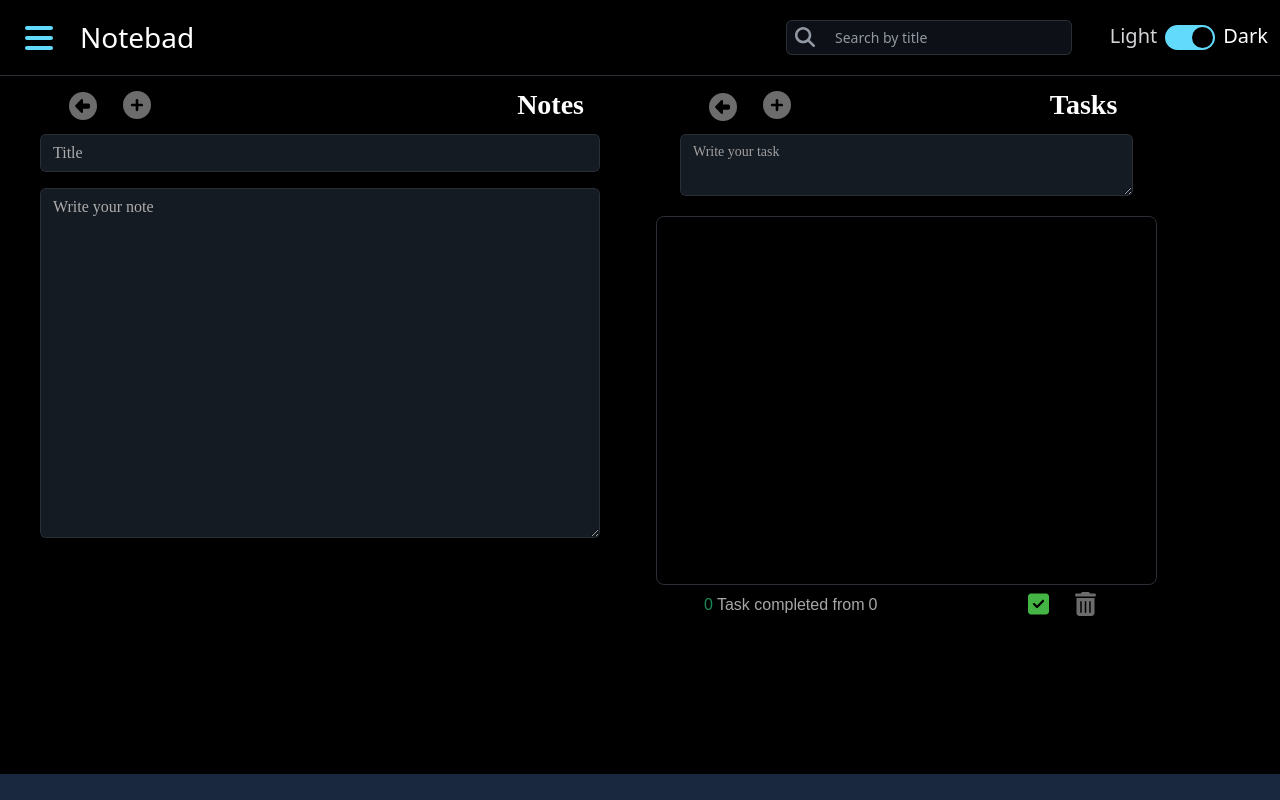
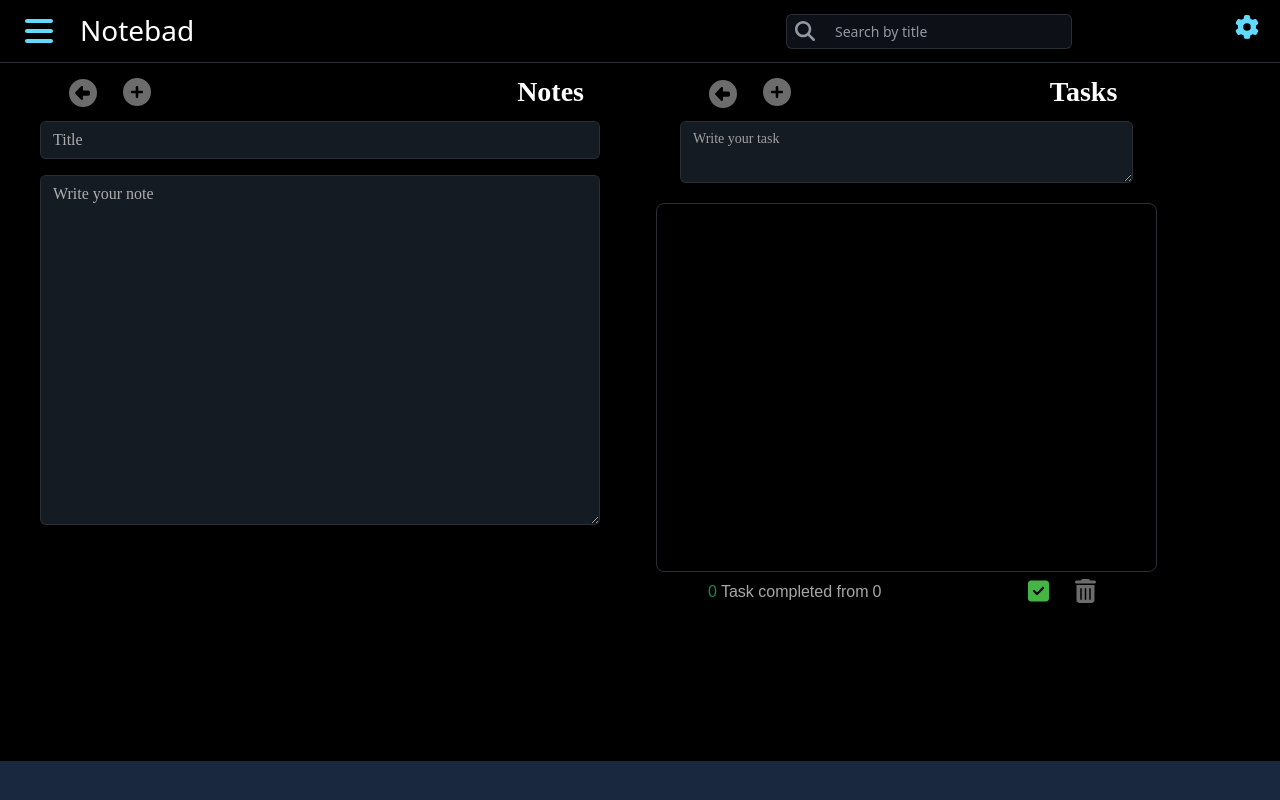
Before and after one commit to togaan/notebad-app-react, a React (Create React App) app: page / in a window 1280 px wide. Shown: the top 800 px of the page. Built offline with nearby package versions, Linux system fonts and the light colour scheme.

Commit message:
add Arabic language

```diff
--- a/src/App.css
+++ b/src/App.css
@@ -5,6 +5,7 @@
   padding-bottom: 200px!important;
 
 }
+
 .App.dark-mode {
   text-align: center;
   background-color: var( --dark-mode-background);
@@ -60,15 +61,9 @@
 
  }
 
- .mode p:nth-of-type(1){
-  color: var(--black-color);
-  margin-top: 13px;
-
-}
- .mode p:nth-of-type(2){
- color: rgba(213, 212, 216, 1);
- margin-top: 13px;
-}
+ .mode {
+  margin-top: -15px!important;
+ }
 
 .nav.dark-mode {
   background-color: var(--dark-mode-background)!important;
@@ -81,6 +76,9 @@
   border-color: #3d444db3!important;
 }
 
+.language button:nth-of-type(1){
+  margin-top: -10px!important;
+}
 
 @media (max-width:573px) {
   .nav .form {
@@ -106,11 +104,11 @@
     top: 50px!important;
     left: 20px!important;
   }
-  .nav .mode {
+  /* .nav .mode {
     position: absolute!important;
     top: 10px!important;
     right: 10px!important;
-  }
+  } */
   .nav h1, nav .show-sidebar {
     position: absolute!important;
     top: 0px!important;
@@ -148,8 +146,17 @@
 .nav.dark-mode :where(h1 )  {
   color: white!important;
 }
-.nav.dark-mode :where(h1, .search-icon )  {
+.nav.dark-mode :where(h1, .search-icon, .settings-icon )  {
   color: rgba(97, 218, 251, 1);
+}
+.settings-icon:hover   {
+  color: rgba(97, 218, 251, 1)!important;
+}
+.settings-items {
+  background-color: #727a86ea;
+}
+.nav.dark-mode .settings-items {
+  background-color: #19283fe7;
 }
 .nav h1 {
   font-family: var(--font-family-primary);
@@ -160,12 +167,7 @@
   color: #9198a1!important;
 }
 
-.nav.dark-mode .mode p:nth-of-type(1){
-  color: rgba(213, 212, 216, 1);
-}
-.nav.dark-mode .mode p:nth-of-type(2){
-  color: white;
-}
+
 
 .nav.dark-mode .modeIcon .circle{
   background-color: var(--dark-mode-background);
@@ -363,7 +365,9 @@
   color: rgba(97, 218, 251, 1)!important;
 }
 
+.go-end {
 
+}
 
 .edit-slide:hover  {
   color: rgba(97, 218, 251, 1)!important;
@@ -458,7 +462,7 @@
 
 .task.dark-mode .task-item{
   border: 1px solid #3d444db3!important;
-  background-color: #5e79a023!important;
+  background-color: var(--dark-background-items)!important;
   color: rgb(214, 214, 214);
 
 }
@@ -532,6 +536,12 @@
 .task-info {
   font-family:Arial, Helvetica, sans-serif!important;
 }
+.rtl {
+  direction: rtl!important;
+}
+.ltr {
+  direction: ltr!important;
+}
 .task.dark-mode .task-info p{
   color: rgb(167, 167, 167);
 }
--- a/src/App.js
+++ b/src/App.js
@@ -1,4 +1,5 @@
 import React, { useEffect } from 'react';
+import { useTranslation } from 'react-i18next';
 import './App.css';
 import Header from './Header';
 import Sidebar from './Sidebar';
@@ -6,6 +7,27 @@ import Note from './Note';
 import Task from './Task';
 
 function App() {
+  // switch language
+  const { t, i18n } = useTranslation();
+  const [direction, setDirection] = React.useState('')
+
+  const changeLanguage = (lng) => {
+    i18n.changeLanguage(lng);
+    localStorage.setItem('language', lng); // Save the selected language to local storage
+    window.location.reload()
+  };
+
+   // Check for language in local storage on component mount
+   useEffect(() => {
+    const userLanguage = localStorage.getItem('language'); // Retrieve the language from local storage
+    if (userLanguage) {
+      i18n.changeLanguage(userLanguage);
+      setDirection(userLanguage === 'ar' ? 'rtl' : 'ltr')  // Set body direction based on stored language
+    }
+  }, [i18n]);
+
+
+
 
   const [mode, setMode] = React.useState(() => {
     // get mode from localStorge
@@ -189,6 +211,9 @@ function App() {
         handleSearchSubmit={handleSearchSubmit}
         searchValue={search}
         noResult={noResult}
+        changeLanguage={changeLanguage}
+        t={t}
+        direction={direction}
       />
 
 
@@ -197,6 +222,8 @@ function App() {
           <div className='row'>
 
             <Sidebar
+              t={t}
+              direction={direction}
               displayNoteToUpdate={(index) => {
                 if (noteArray.length > 0) {
                   setEditIndex(index);
@@ -221,6 +248,8 @@ function App() {
 
             />
             <Note
+              t={t}
+              direction={direction}
               handleNoteTextChange={handleNoteTextChange}
               handleNoteTitleChange={handleNoteTitleChange}
               text={formNoteData.noteText}
@@ -260,7 +289,7 @@ function App() {
                 //window.location.reload()
               }}
             />
-            <Task sidebar={sidebar} mode={mode} editTaskIndexFromSidebar={editTaskIndexFromSidebar} />
+            <Task sidebar={sidebar} mode={mode} editTaskIndexFromSidebar={editTaskIndexFromSidebar} t={t} direction={direction} />
           </div>
         </div>
       </div>
--- a/src/Header.js
+++ b/src/Header.js
@@ -1,37 +1,54 @@
 import React from "react";
 import { FontAwesomeIcon } from "@fortawesome/react-fontawesome";
-import { faMagnifyingGlass, faBars } from '@fortawesome/free-solid-svg-icons';
+import { faMagnifyingGlass, faBars, faGear } from '@fortawesome/free-solid-svg-icons';
+import { useTranslation } from 'react-i18next';
 function Header(props) {
-
+    const [settings, setSetting] = React.useState(false)
+    const handleSettings = () => {
+        setSetting(prev => !prev)
+    }
+    const t = props.t
 
     return (
         <nav className={`nav navbar navbar-expand-lg  text-center text-dark shadow-sm position-relative  ${!props.mode && "dark-mode"}`}>
             <div className="container-fluid">
                 <FontAwesomeIcon icon={faBars} className="show-sidebar btn fs-2 " onClick={props.toggleSidepar} />
-                <h1 className="logo mt-2 fs-3 me-5 start-0 position-absolute position-relative">Notebad</h1>
+
+                <h1 className="logo mt-2 fs-3 me-5 start-0 position-absolute position-relative">{t('Notebad')}</h1>
                 <form className="form d-flex w-25 ms-5 position-absolute end-0  rounded-3" role="search" onSubmit={props.handleSearchSubmit}>
                     <button className="btn" type="submit"><FontAwesomeIcon icon={faMagnifyingGlass} className="search-icon fs-5 position-absolute" /></button>
                     <input
                         className="form-control me-2  search text-white ps-5 "
                         type="search"
-                        placeholder="Search by title"
+                        placeholder={t("Search by title")}
                         value={props.search}
                         onChange={props.handleSerachChange}
                     ></input>
-                    {props.noResult && <p className="text-danger position-absolute top-25 mt-2 start-50 ">No results</p>}
+                    {props.noResult && <p className="text-danger position-absolute top-25 mt-2 start-50 ">{t('No results')}</p>}
 
 
 
                 </form>
-                <div className="mode d-flex align-items-center gap-2" onClick={props.switchMode} >
-                    <p className=" fs-5 d-none d-sm-block" >Light</p>
-                    <div
-                        className="modeIcon rounded-5 position-relative  "
-                    >
-                        <div className="circle rounded-circle d-block position-absolute"></div>
-                    </div>
-                    <p className=" fs-5 d-none d-sm-block">Dark</p>
+                <div className="settings position-absolute end-0 me-2 mt-1 top-0  z-3 ">
+                    <FontAwesomeIcon icon={faGear} className="fs-4 settings-icon btn mt-1 " onClick={handleSettings} />
+                    {settings && <div className="settings-items p-4 rounded-3 mt-3">
+                        <p className={`the-mode text-white fs-5 text-start" `}>{props.mode ? t('Switch to dark mode') : t('Switch to light mode')}</p>
+                        <div className={`mode d-flex align-items-center gap-2  ms-3 ${props.direction === 'rtl' && 'ms-5'}`} onClick={props.switchMode} >
+                            <p className=" fs-6 d-sm-block text-white mt-3" >{props.mode ? t('Light') : t('Dark')}</p>
+                            <div
+                                className="modeIcon rounded-5 position-relative  "
+                            >
+                                <div className="circle rounded-circle d-block position-absolute"></div>
+                            </div>
+                        </div>
+                        <p className={`the-mode text-white mt-3 fs-5 text-start ${props.direction === 'rtl' ? 'rtl text-end' : 'ltr'}`}>{t('Language')}</p>
+                        <div className={`language d-flex flex-column pb-0 `}>
+                            <button className={`btn text-white text-start ms-2 ${props.direction === 'rtl' ? 'rtl text-end' : 'ltr'}`} onClick={() => props.changeLanguage('en')}>{t('English')}</button>
+                            <button className={`btn text-white text-start ms-2 ${props.direction === 'rtl' ? 'rtl text-end' : 'ltr'}`} onClick={() => props.changeLanguage('ar')}>{t('Arabic')}</button>
+                        </div>
+                    </div>}
                 </div>
+
             </div>
        </nav>
     )
--- a/src/Task.js
+++ b/src/Task.js
@@ -171,7 +171,7 @@ function Task(props) {
         return `${years}-${months}-${days} ${hoursOn12}:${minutes}:${seconds} ${ampm}`
     }
 
-   //updatedTasks[index].isCompleted = !updatedTasks[index].isCompleted;
+    const t = props.t
 
 
     return (
@@ -191,13 +191,13 @@ function Task(props) {
                             onClick={handleDeleteTask}
                         />}
                     </div>
-                    <label htmlFor="exampleInputEmail1" className="form-label note-label fs-3 fw-bold float-end pe-3">Tasks</label>
+                    <label htmlFor="exampleInputEmail1" className="form-label note-label fs-3 fw-bold float-end pe-3">{t("Tasks")}</label>
                     <textarea
                         id="exampleInputEmail1"
                         type="text"
                         value={formTaskeData.taskValue || ''}
                         className="form-control   bg-gradien shadow-sm fs-6"
-                        placeholder="Write your task"
+                        placeholder={t("Write your task")}
                         onChange={handleTaskChange}
                     ></textarea>
                 </div>
@@ -237,17 +237,18 @@ function Task(props) {
                                 }} />
 
                         </div>
-                        <div className="task-date position-absolute  top-100 start-0 ms-4 d-flex justify-content-between flex-wrap">
-                            <p className="m-0"> Started in: {taskDateStart(item.taskTime)}</p>
-                            {item.isCompleted && <p className="finshedTaskDate m-0">Finshed in: {taskArray[index].finshed}</p>}
+                        <div className={`task-date position-absolute  top-100 start-0 ms-4 d-flex justify-content-between flex-wrap ${props.direction === 'rtl' ?'rtl' : 'ltr'}`}>
+                            <p className="m-0"> {t("Started in:")} {taskDateStart(item.taskTime)}</p>
+                            {item.isCompleted && <p className="finshedTaskDate m-0">{t("Finshed in:")} {taskArray[index].finshed}</p>}
                         </div>
                     </div>
                 ))}
             </div>
             <div className="task-info d-float">
-                <p className=" d-flex align-items-center float-start mt-2 ms-5"><span className="  me-1 fs-6 text-success">{allCompletedTasks}</span>
-                    {allCompletedTasks <= 1 ? 'Task' : 'Tasks'} completed from
-                    <span className=" ms-1 fs-6 ">{taskArray.length}</span>
+                <p className={`d-flex align-items-center float-start mt-2 ms-5 ${props.direction === 'rtl' ?'rtl' : 'ltr'}`}>
+                    <span className="  me-1 ms-1  fs-6 text-success">{allCompletedTasks}</span>
+                    {allCompletedTasks <= 1 ? t('Task') : t('more-tasks')} {t("completed from")}
+                    <span className=" ms-1 me-1 fs-6 ">{taskArray.length}</span>
                 </p>
 
                 <div className="info-icons float-end me-5">
--- /dev/null
+++ b/src/i18n.js
@@ -0,0 +1,25 @@
+import i18n from 'i18next';
+import { initReactI18next } from 'react-i18next';
+
+// Import translation files
+const resources = {
+  en: {
+    translation: require('./locales/en.json'),
+  },
+  ar: {
+    translation: require('./locales/ar.json'),
+  },
+};
+
+i18n
+  .use(initReactI18next)
+  .init({
+    resources,
+    lng: 'en', // default language
+    fallbackLng: 'en',
+    interpolation: {
+      escapeValue: false, // react already safes from xss
+    },
+  });
+
+export default i18n;
--- a/src/index.js
+++ b/src/index.js
@@ -2,6 +2,7 @@ import React from 'react';
 import ReactDOM from 'react-dom/client';
 import './index.css';
 import App from './App';
+import './i18n'; // Import the i18n configuration
 import Footer from './Footer';
 import reportWebVitals from './reportWebVitals';
 import 'bootstrap/dist/css/bootstrap.min.css';
--- /dev/null
+++ b/src/locales/ar.json
@@ -0,0 +1,25 @@
+{
+    "welcome": "مرحبًا بك في تطبيق React الخاص بي",
+    "Arabic": "العربية",
+    "English": "الإنجليزية",
+    "Notebad": "المفكرة",
+    "Search by title": "ابحث بواسطة العنوان",
+    "No results": "لا توجد نتائج",
+    "Light": "مظهر فاتح",
+    "Dark": "الوضع الداكن",
+    "Switch to dark mode": " الانتقال الى المظهر الداكن",
+    "Switch to light mode": " الانتقال الى المظهر الفاتح",
+    "Language": "اللغة",
+    "Notes": "ملاحظات",
+    "Write your note": "اكتب ملاحظتك هنا",
+    "Title :": "العنوان:",
+    "All Notes": "جميع الملاحظات",
+    "All Tasks": "جميع المهام",
+    "Tasks": "المهام",
+    "Write your task": "اكتب مهمتك هنا",
+    "Started in:": "تاريخ بدأ المهمة",
+    "Finshed in:": "تاريخ انجاز المهمة",
+    "Task": "مهمة",
+    "more-tasks": "مهام",
+    "completed from": " تم انجازها من اصل "
+  }
--- /dev/null
+++ b/src/locales/en.json
@@ -0,0 +1,6 @@
+{
+    "welcome": "Welcome to my React app",
+    "Arabic": "Arabic",
+    "English": "English",
+     "more-tasks": "Tasks"
+  }
```
Also changed, not shown: package.json (+1 -49 lines), src/Note.js (+7 -7 lines), src/Sidebar.js (+11 -7 lines), 1 other file (tests, documents, lock files or other folders).
